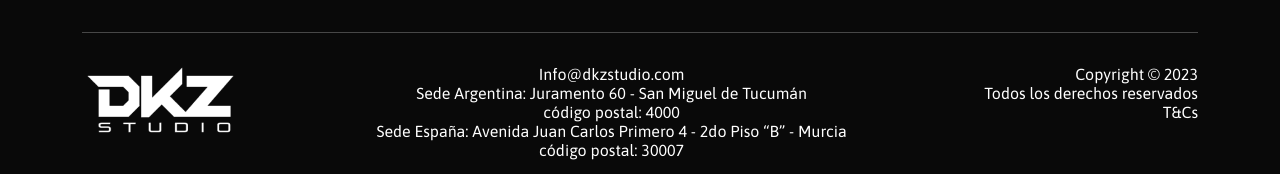
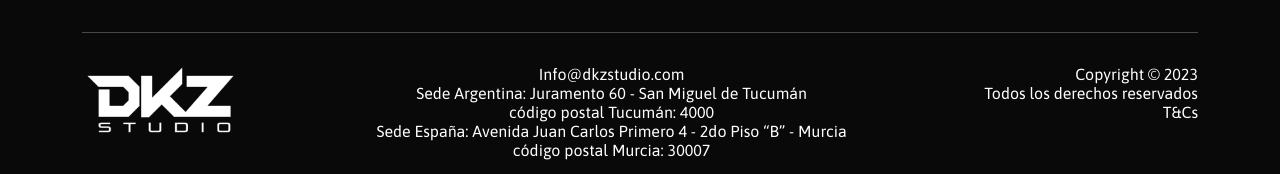
Before and after one commit to MartinGramajo/dkzBlack, a React (Create React App) app: page / in a window 1280 px wide. Shown: the part 6443-6617 px from the top of the page. Built offline with nearby package versions, Linux system fonts and the light colour scheme; no server answers.

Commit message:
agrego descripcion en footer

```diff
--- a/src/esp/components/FooterReact/FooterReact.jsx
+++ b/src/esp/components/FooterReact/FooterReact.jsx
@@ -127,10 +127,10 @@ export const FooterReact = () => {
               <h6 className="peso-regular-asap">
                 Info@dkzstudio.com <br />
                 Sede Argentina: Juramento 60 - San Miguel de Tucumán <br />
-                código postal: 4000 <br />
+                código postal Tucumán: 4000 <br />
                 Sede España: Avenida Juan Carlos Primero 4 - 2do Piso “B” -
                 Murcia <br />
-                código postal: 30007
+                código postal Murcia: 30007
               </h6>
             </div>
             <div className="pb-4">
```
